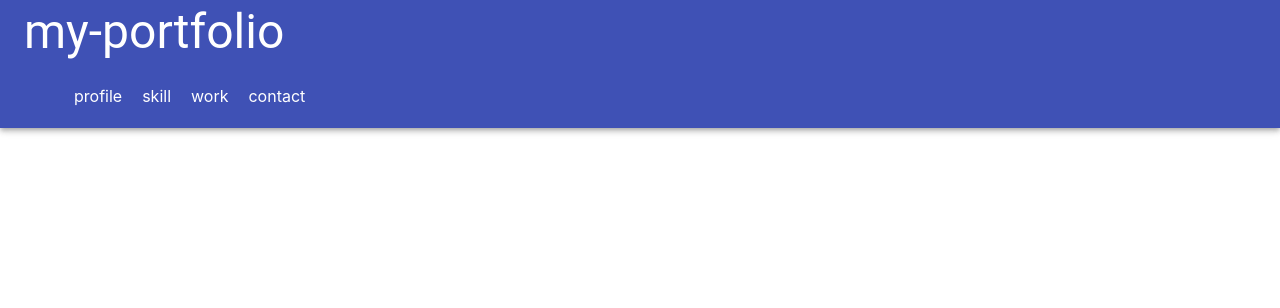
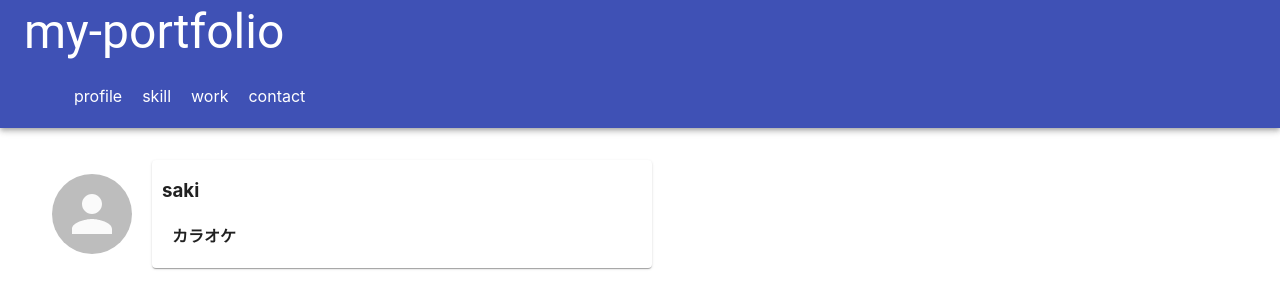
Before and after one commit to kouta0530/my-portfolio, a React (Create React App) app in the folder frontend/: page / in a window 1280 px wide. Shown: the top 308 px of the page. Built offline with nearby package versions, Linux system fonts and the light colour scheme.

Commit message:
feat(pages): mainpageにProfileコンポーネントを追加

```diff
--- a/frontend/src/App.scss
+++ b/frontend/src/App.scss
@@ -1,7 +1,3 @@
-.App {
-  text-align: center;
-}
-
 .App-logo {
   height: 40vmin;
   pointer-events: none;
--- a/frontend/src/App.tsx
+++ b/frontend/src/App.tsx
@@ -1,4 +1,4 @@
-import PortfolioMainPage from "./pages/PortfolioMainPage";
+import PortfolioMainPage from "./pages/PortfolioMainPage/PortfolioMainPage";
 import "./App.scss";
 
 export function App() {
--- a/frontend/src/pages/PortfolioMainPage.tsx
+++ /dev/null
@@ -1,22 +0,0 @@
-import React from "react";
-import { PortfolioHeader } from "../components/PortfolioHeader/PortfolioHeader";
-
-export default class PortfolioMainPage extends React.Component {
-  render() {
-    return (
-      <>
-        <header>
-          <PortfolioHeader
-            headerTitle="my-portfolio"
-            navigationElements={[
-              { elementName: "profile", elementUrl: "" },
-              { elementName: "skill", elementUrl: "" },
-              { elementName: "work", elementUrl: "" },
-              { elementName: "contact", elementUrl: "" },
-            ]}
-          />
-        </header>
-      </>
-    );
-  }
-}
--- /dev/null
+++ b/frontend/src/pages/PortfolioMainPage/PortfolioMainPage.tsx
@@ -0,0 +1,40 @@
+import React from "react";
+import { PortfolioHeader } from "../../components/PortfolioHeader/PortfolioHeader";
+import { PortfolioProfile } from "../../components/PortfolioProfile/PortfolioProfile";
+import "./style.scss";
+
+export default class PortfolioMainPage extends React.Component {
+  render() {
+    return (
+      <>
+        <header>
+          <PortfolioHeader
+            headerTitle="my-portfolio"
+            navigationElements={[
+              { elementName: "profile", elementUrl: "" },
+              { elementName: "skill", elementUrl: "" },
+              { elementName: "work", elementUrl: "" },
+              { elementName: "contact", elementUrl: "" },
+            ]}
+          />
+        </header>
+        <div className="container">
+          <PortfolioProfile
+            myName="saki"
+            myPicture={{
+              iconName: "mypicture",
+              contentUrl: "",
+              iconImagePath: "",
+            }}
+            myHobbyList={[
+              {
+                hobbyName: "カラオケ",
+                hobbiesExampleInformation: ["ポルノグラフィティ"],
+              },
+            ]}
+          />
+        </div>
+      </>
+    );
+  }
+}
--- /dev/null
+++ b/frontend/src/pages/PortfolioMainPage/style.scss
@@ -0,0 +1,3 @@
+.container {
+  margin: 32px;
+}
```
